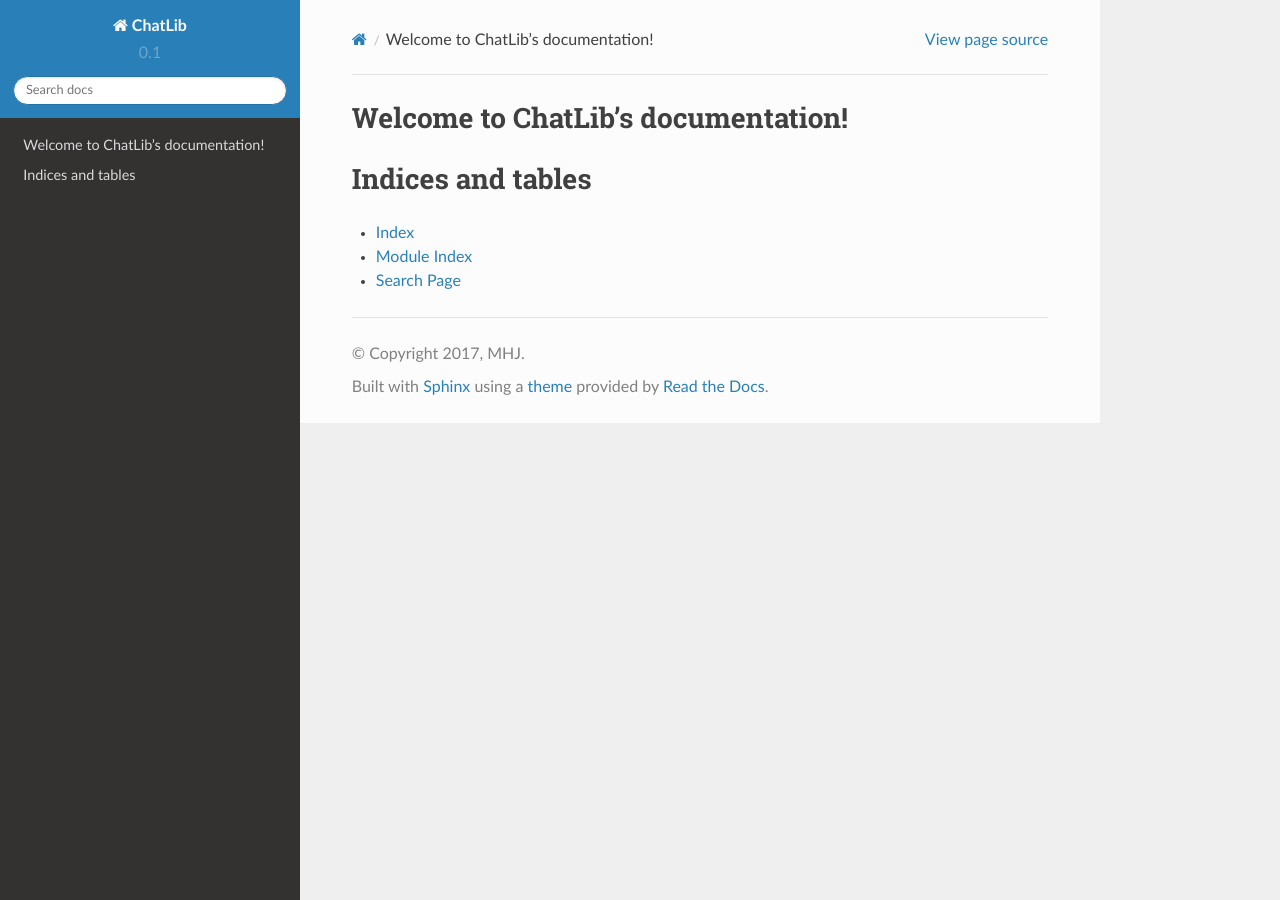
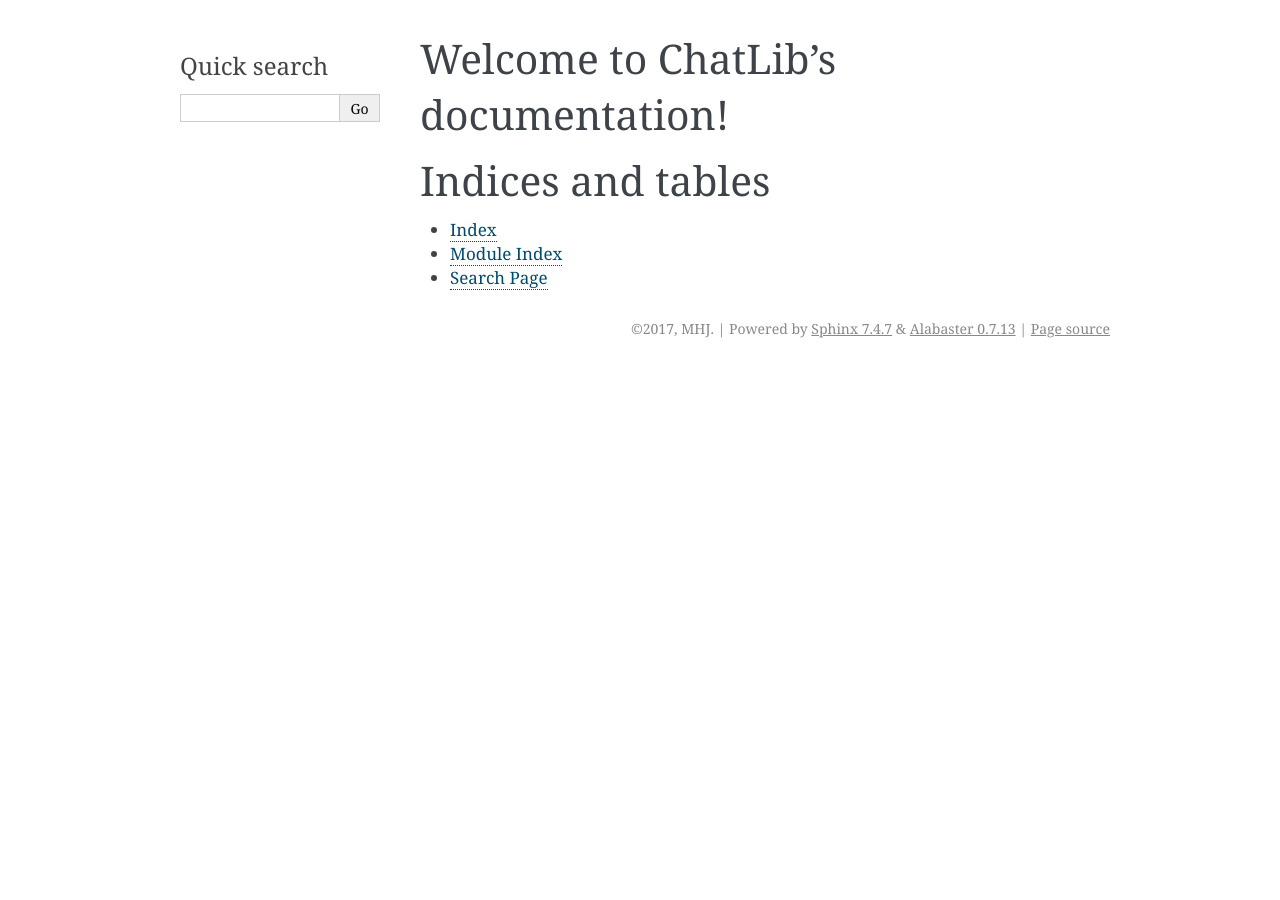
Before and after one commit to MHJcoder/CMake_Lib, a Sphinx documentation site: the page built from source/index.rst, in a window 1280 px wide. Built offline with Sphinx 7.4.7, drawn with Linux system fonts in a browser that asks for light colours; some of the changed lines change nothing that is shown.

Commit message:
sphinx_md_start

```diff
--- a/source/conf.py
+++ b/source/conf.py
@@ -35,11 +35,21 @@
 # Add any paths that contain templates here, relative to this directory.
 templates_path = ['_templates']
 
+
+
+
+
+from recommonmark.parser import CommonMarkParser
+
+source_parsers = {
+    '.md': CommonMarkParser,
+}
+
 # The suffix(es) of source filenames.
 # You can specify multiple suffix as a list of string:
 #
-# source_suffix = ['.rst', '.md']
-source_suffix = '.rst'
+source_suffix = ['.rst', '.md']
+# source_suffix = '.rst'
 
 # The master toctree document.
 master_doc = 'index'
@@ -82,7 +92,7 @@
 # The theme to use for HTML and HTML Help pages.  See the documentation for
 # a list of builtin themes.
 #
-html_theme = 'sphinx_rtd_theme'
+html_theme = 'alabaster'
 
 # Theme options are theme-specific and customize the look and feel of a theme
 # further.  For a list of options available for each theme, see the
```
